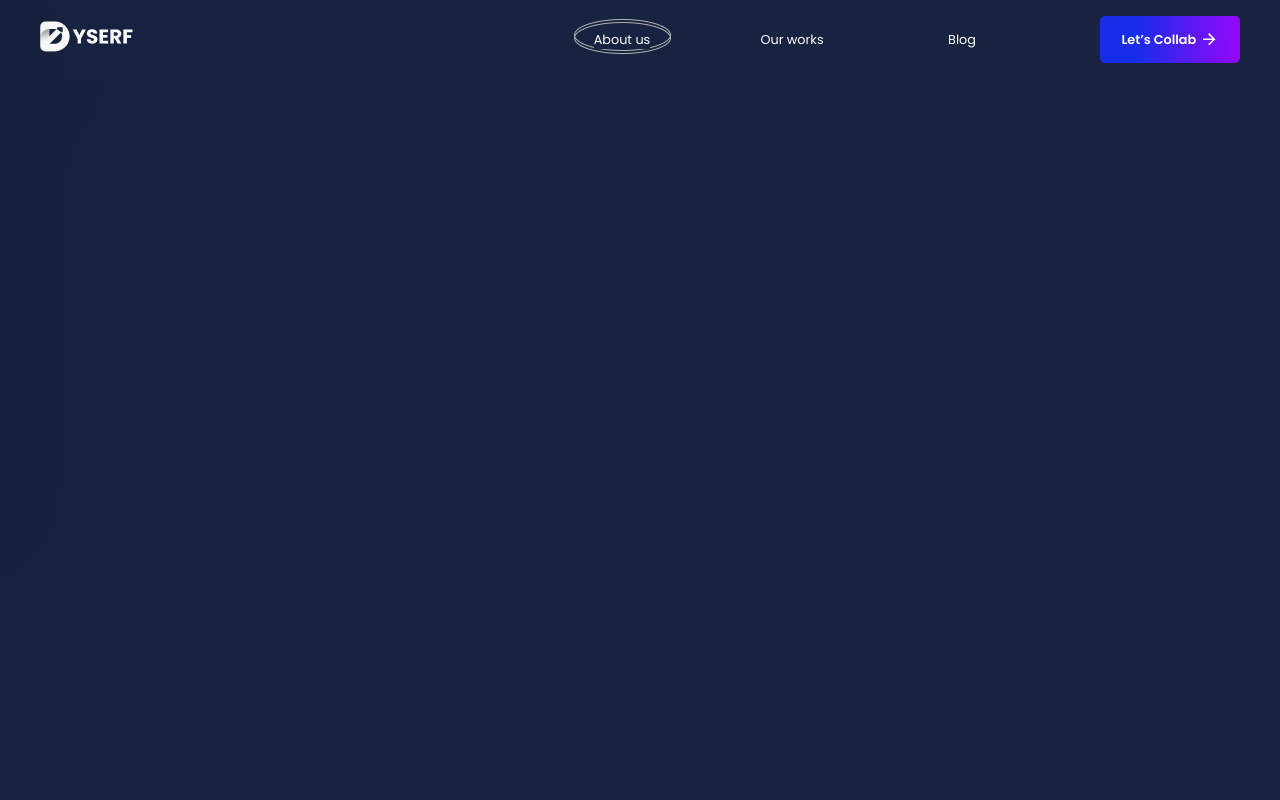
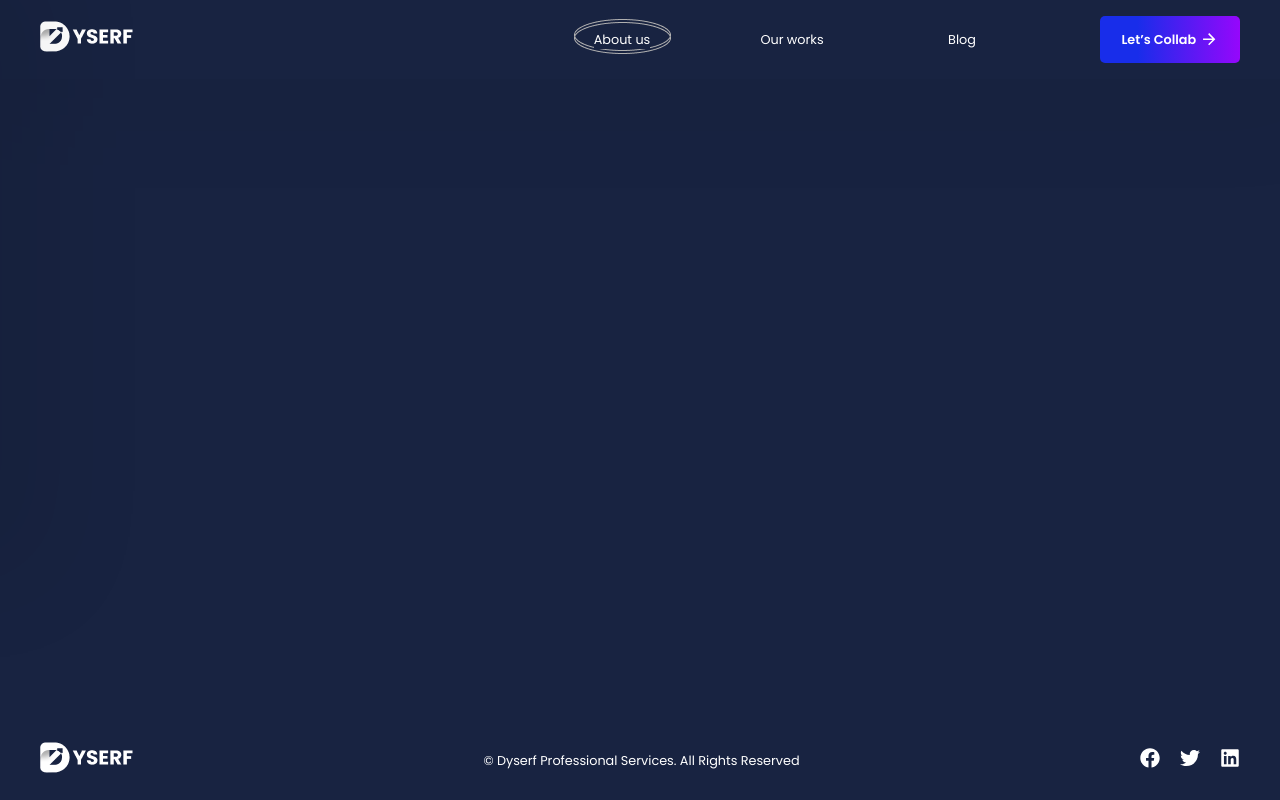
Before and after one commit to DGreegman/dyserf, a Next.js app: page /about in a window 1280 px wide. Built offline with nearby package versions, Linux system fonts and the light colour scheme.

Commit message:
Added footer

```diff
--- a/components/Button/ButtonComp.tsx
+++ b/components/Button/ButtonComp.tsx
@@ -44,7 +44,7 @@ const ButtonComp = ({
       sx={style}
       type={type}
       onClick={onClick}
-      className='cursor'
+      className={globalStyles.className}
       _hover={{
         backgroundBlendMode: bg ?? globalStyles.primaryColor,
       }}
@@ -56,7 +56,11 @@ const ButtonComp = ({
         background: bg ?? globalStyles.primaryColor,
       }}
     >
-      <Flex bgColor='transparent' alignItems='center' className='cursor'>
+      <Flex
+        bgColor='transparent'
+        alignItems='center'
+        className={globalStyles.className}
+      >
         {text} {rightIcon}
       </Flex>
     </Button>
--- a/components/FooterComp/FooterItem.tsx
+++ b/components/FooterComp/FooterItem.tsx
@@ -1,48 +1,38 @@
 import Link from 'next/link';
 import Image from 'next/image';
-import { Flex, Text, HStack, Icon, Box } from '@chakra-ui/react';
+import { Text, HStack, Icon, Box } from '@chakra-ui/react';
 import { FaFacebook, FaTwitter, FaLinkedin } from 'react-icons/fa';
 import { globalStyles } from '../../styles';
 import { DyserfRoutes } from '../../utils';
 import { logo } from '../../store';
+import { SectionContainer } from '../../layout';
 
 const FooterItem = () => {
   // Renders
   const renderIcons = [FaFacebook, FaTwitter, FaLinkedin].map((item, i) => (
-    <a href='#' key={i}>
+    <Box key={i} className={globalStyles.className}>
+      <a href='#'>
         <Icon
           as={item}
           color={globalStyles.whiteColor}
           fontSize={{ base: globalStyles.smallTextFontSize, xl: '1.25rem' }}
+          className={globalStyles.className}
         />
       </a>
+    </Box>
   ));
 
   return (
-    <Flex
-      sx={globalStyles.sectionStyle}
-      backgroundColor={globalStyles.secondaryColor}
-      minHeight={{ base: '50px', xl: '138px' }}
-    >
-      <Flex
-        width={globalStyles.containerWidth}
-        justifyContent='space-between'
-        align='center'
-      >
+    <SectionContainer alignItems='center' justifyContent='space-between' py={5}>
       <Link href={DyserfRoutes.homepage}>
-          <a>
-            <Box
-              width={{ base: '50px', md: '60px', xl: '120px' }}
-              height={{ base: '50px', md: '60px', xl: '120px' }}
-              position={'relative'}
-            >
+        <a className={globalStyles.className}>
           <Image
             src={logo}
-                alt='DYSERF'
-                layout='fill'
-                objectFit='contain'
+            alt={globalStyles.alt}
+            priority
+            quality='100'
+            className={globalStyles.className}
           />
-            </Box>
         </a>
       </Link>
 
@@ -53,14 +43,12 @@ const FooterItem = () => {
           xl: globalStyles.smallTextFontSize,
         }}
         color={globalStyles.whiteColor}
-          lineHeight='21px'
       >
         &copy; Dyserf Professional Services. All Rights Reserved
       </Text>
 
       <HStack gap={{ base: 1, xl: 5 }}>{renderIcons}</HStack>
-      </Flex>
-    </Flex>
+    </SectionContainer>
   );
 };
 
--- a/layout/GlobalLayout.tsx
+++ b/layout/GlobalLayout.tsx
@@ -1,6 +1,7 @@
 import Aos from 'aos';
 import Head from 'next/head';
-import { Nav } from '../components';
+import { Flex } from '@chakra-ui/react';
+import { Footer, Nav } from '../components';
 import { ChildProps } from '../models';
 import { globalStyles } from '../styles';
 
@@ -37,9 +38,11 @@ const GlobalLayout = ({ children }: ChildProps) => {
         }}
       >
         <Nav />
-        {children}
+        <Flex direction='column' width={globalStyles.width} flex={1}>
+          {children}
+        </Flex>
 
-        {/* <Footer /> */}
+        <Footer />
       </div>
     </>
   );
--- a/layout/PageContainer.tsx
+++ /dev/null
@@ -1,20 +0,0 @@
-import { ReactNode } from 'react';
-import { MetaTags } from '../components';
-
-interface Props {
-  title: string;
-  description?: string;
-  children: ReactNode;
-}
-
-const PageContainer = ({ title, description, children }: Props) => {
-  return (
-    <>
-      <MetaTags title={title} description={description} />
-
-      <>{children}</>
-    </>
-  );
-};
-
-export default PageContainer;
--- /dev/null
+++ b/layout/SectionContainer.tsx
@@ -0,0 +1,19 @@
+import { BoxProps, Flex, FlexboxProps } from '@chakra-ui/react';
+import { ReactNode } from 'react';
+import { globalStyles } from '../styles';
+
+interface Props extends FlexboxProps, BoxProps {
+  children: ReactNode;
+}
+
+const SectionContainer = ({ children, ...rest }: Props) => {
+  return (
+    <Flex sx={globalStyles.sectionStyle}>
+      <Flex width={globalStyles.containerWidth} {...rest}>
+        {children}
+      </Flex>
+    </Flex>
+  );
+};
+
+export default SectionContainer;
--- a/layout/index.ts
+++ b/layout/index.ts
@@ -1,2 +1,2 @@
 export { default as GlobalLayout } from './GlobalLayout';
-export { default as PageContainer } from './PageContainer';
+export { default as SectionContainer } from './SectionContainer';
--- a/pages/about.tsx
+++ b/pages/about.tsx
@@ -1,11 +1,5 @@
-import { PageContainer } from '../layout';
-
 const About = () => {
-  return (
-    <PageContainer title='About Us'>
-      <h1>Done</h1>
-    </PageContainer>
-  );
+  return <h1>Done</h1>;
 };
 
 export default About;
--- a/styles/globals.css
+++ b/styles/globals.css
@@ -7,7 +7,6 @@
   font-family: 'Poppins', sans-serif;
   cursor: url('../assets/images/cursor1.png'), auto;
   background-color: #182341;
-  color: #fff;
 }
 
 .cursor:hover {
```
Also changed, not shown: pages/blog.tsx (+1 -7 lines), pages/works.tsx (+1 -7 lines). Lines whose indentation alone changed are shown as unchanged.
